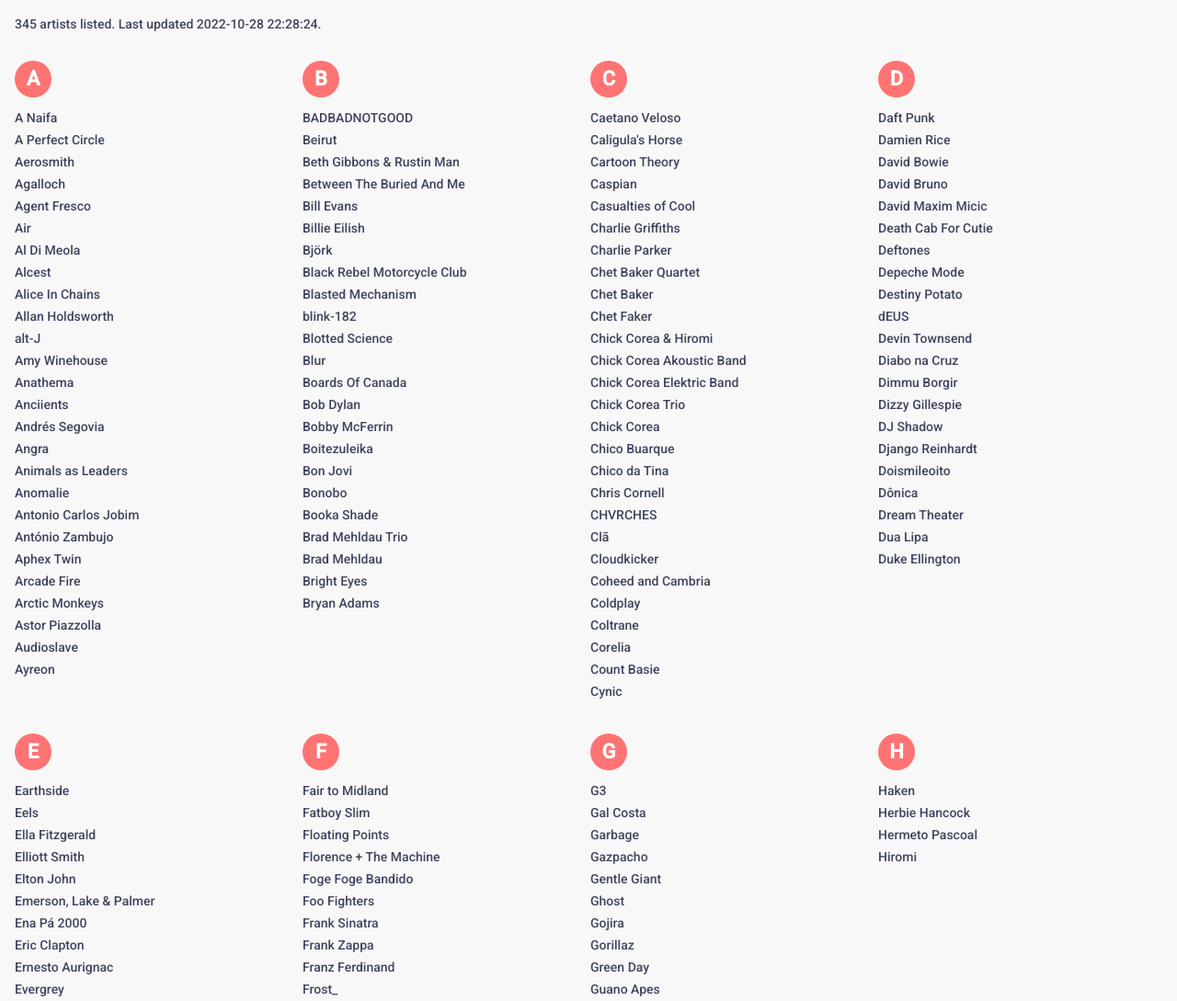
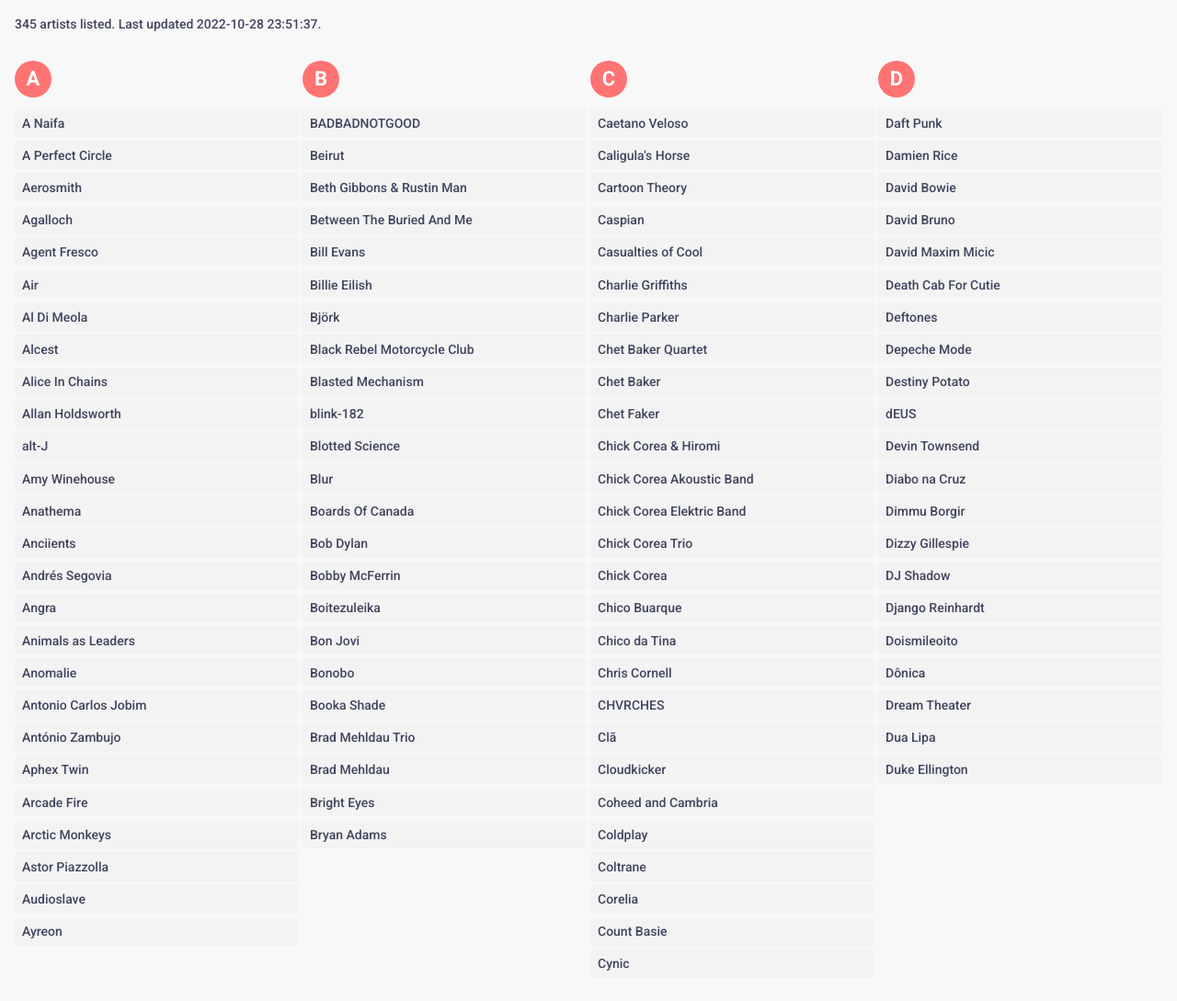
Before and after one commit to sergiocastrovale/discodomeuprimo, a plain HTML site: page index.html in a window 1280 px wide. Shown: the top 1089 px of the page at 92% size. Drawn offline with Linux system fonts and the light colour scheme.

Commit message:
Update database (345 artists)

```diff
--- a/index.html
+++ b/index.html
@@ -2,7 +2,12 @@
 <html>
 
 <head>
+  <meta charset="utf-8">
+  <meta name="viewport" content="width=device-width, initial-scale=1" />
   <title>Disco do meu primo</title>
+  <link rel="preconnect" href="https://fonts.googleapis.com">
+  <link rel="preconnect" href="https://fonts.gstatic.com" crossorigin>
+  <link href="https://fonts.googleapis.com/css2?family=Roboto:wght@500;700&display=swap" rel="stylesheet">
   <link rel="stylesheet" type="text/css" href="styles/styles.css">
 </head>
 
--- a/list.txt
+++ b/list.txt
@@ -1,4 +1,4 @@
-345|2022-10-28 22:28:24
+345|2022-10-28 23:51:37
 65daysofstatic
 A Naifa
 A Perfect Circle
--- a/styles/styles.css
+++ b/styles/styles.css
@@ -1,5 +1,3 @@
-@import url('https://fonts.googleapis.com/css2?family=Roboto:wght@500,700&display=swap');
-
 body {
   padding: 0;
   margin: 0;
@@ -39,10 +37,13 @@
 
 section > dl > dd {
   margin: 0.25rem 0;
+  background: #f3f3f3;
+  padding: 0.35rem 0.5rem;
+  border-radius: 4px;
 }
 
-@media (min-width: 490px) {
+@media screen and (min-width: 640px) {
   section {
-    grid-template-columns: repeat(auto-fit, minmax(260px, 1fr));
+    grid-template-columns: repeat(auto-fit, minmax(270px, 1fr));
   }
 }
```
